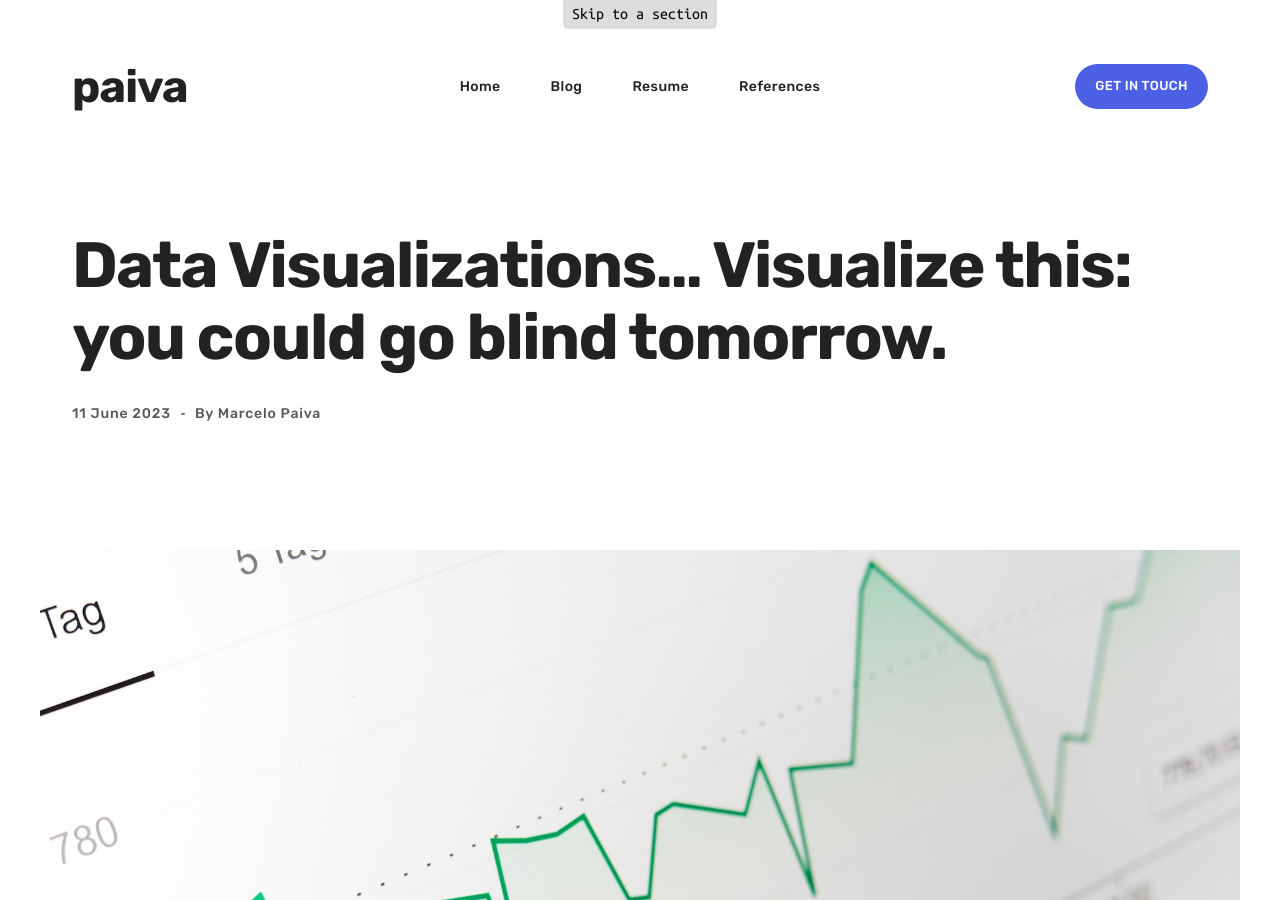
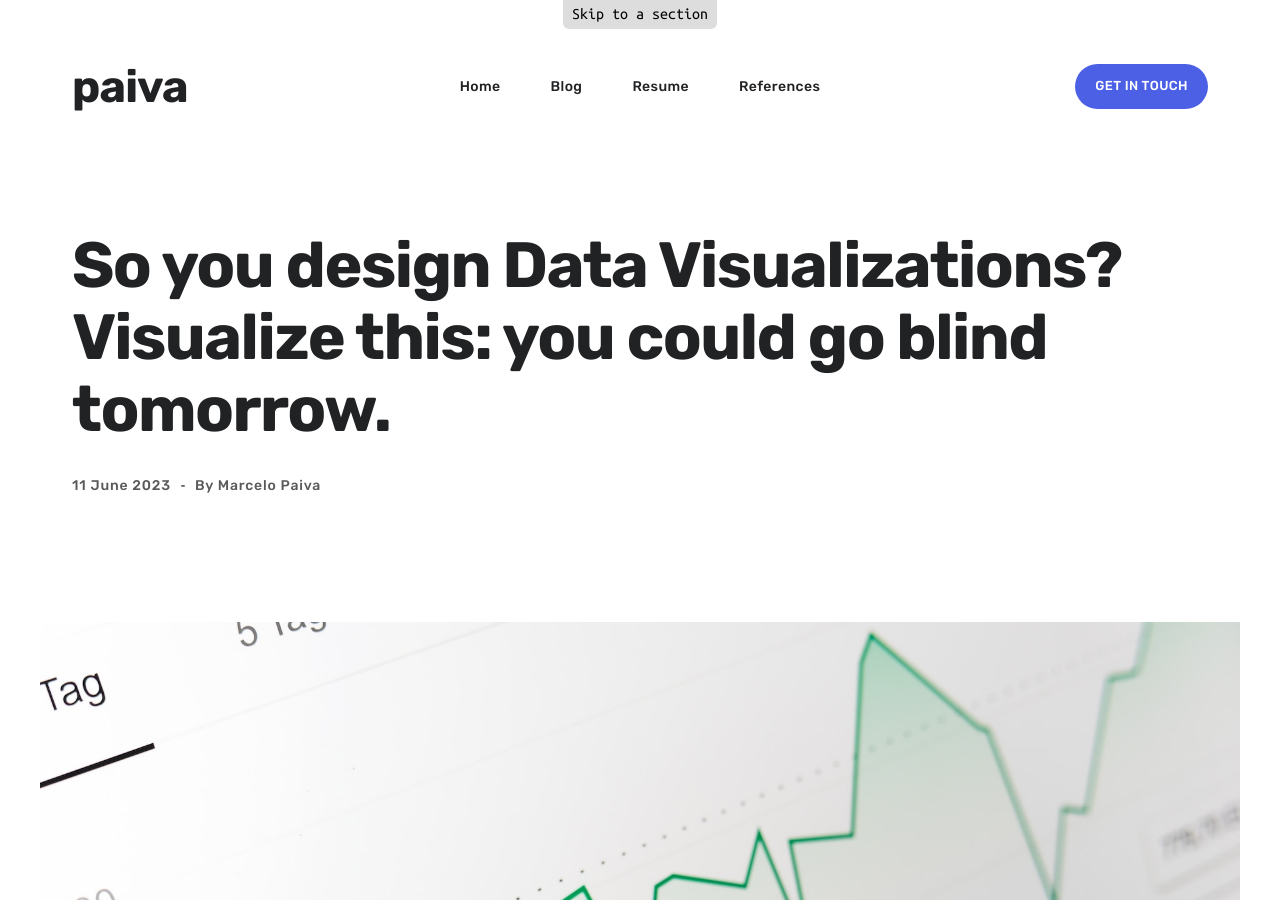
Before and after one commit to mpaiva/venus, a Jekyll site: the page built from _posts/2023-06-11-data-visualizations-visualize-this-you-could-go-blind-tomorrow.md, in a window 1280 px wide and 900 px high. Built offline with Jekyll 4.4.1, drawn with Linux system fonts in a browser that asks for light colours; nearby versions of some CDN libraries.

Commit message:
post title

```diff
--- a/_posts/2023-06-11-data-visualizations-visualize-this-you-could-go-blind-tomorrow.md
+++ b/_posts/2023-06-11-data-visualizations-visualize-this-you-could-go-blind-tomorrow.md
@@ -1,6 +1,6 @@
 ---
 layout: post
-title: "Data Visualizations… Visualize this: you could go blind tomorrow."
+title: "So you design Data Visualizations? Visualize this: you could go blind tomorrow."
 description: "It is unfortunate the way we designers typically present data – through infographics, maps, charts, and other visual formats – inherently favoring sighted and with a higher than average literacy level. This exclusionary approach leaves many people behind, particularly those with visual impairment or cognitive disabilities. As designers and developers, it's time we broaden our perspective and champion inclusivity."
 date: 2023-06-11
 author: Marcelo Paiva
```
